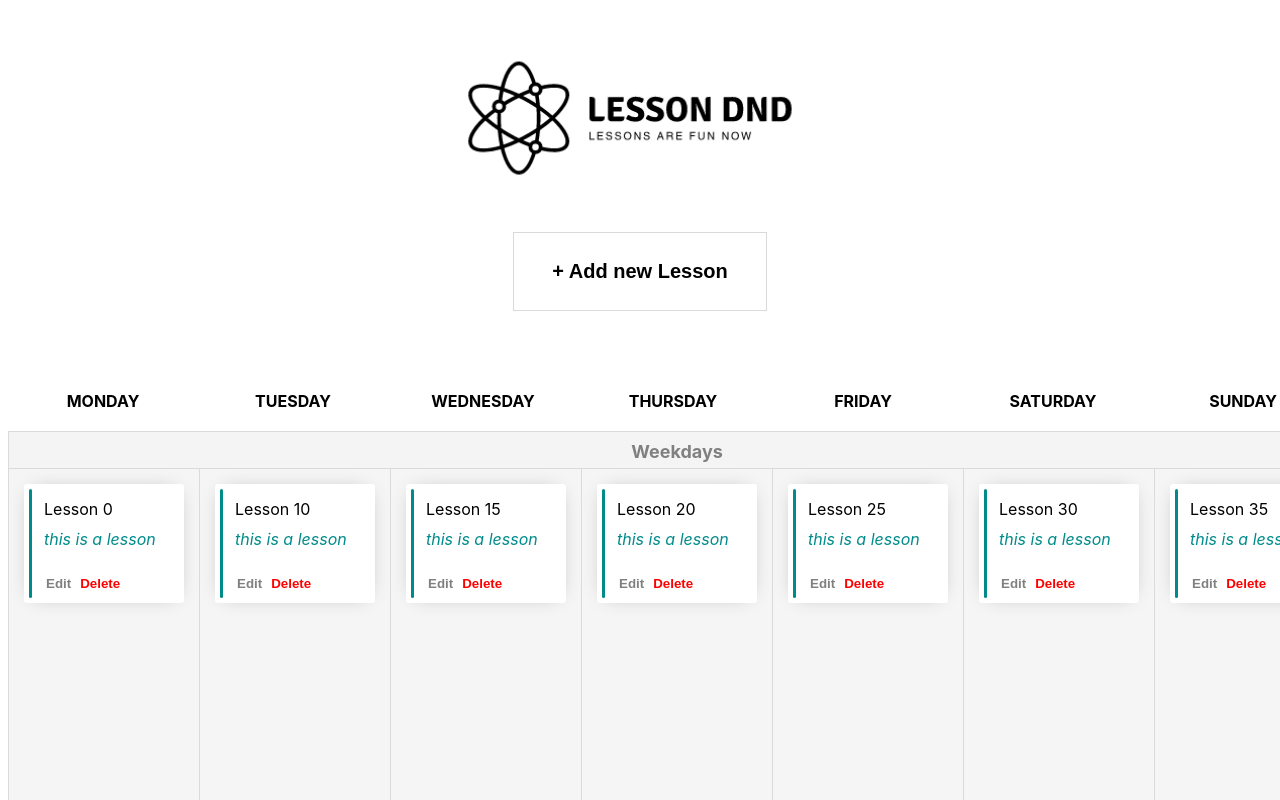
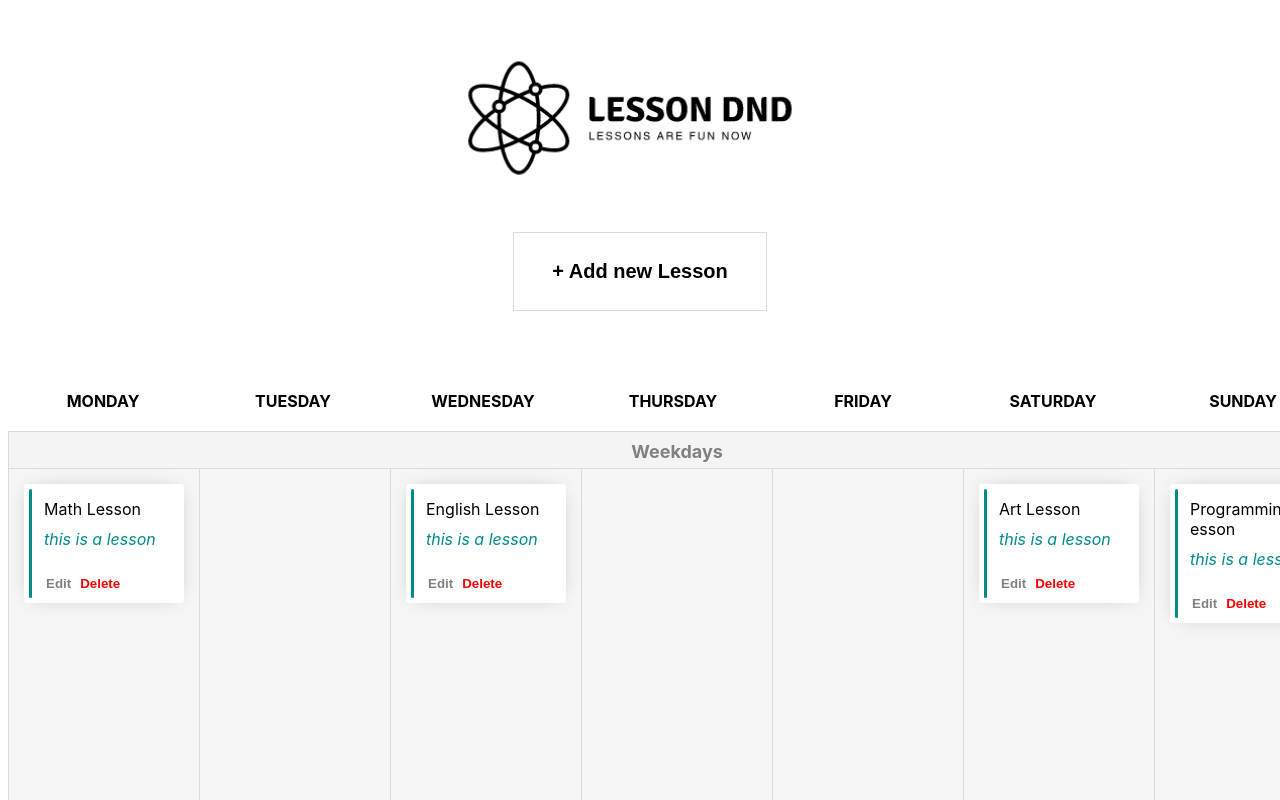
Before and after one commit to Mahfouzer/Lessons-dnd, a React (Create React App) app: page / in a window 1280 px wide. Shown: the top 800 px of the page. Built offline with nearby package versions, Linux system fonts and the light colour scheme.

Commit message:
update types in every component to not have unmenaningful "any"

```diff
--- a/src/Components/Lesson/Lesson.tsx
+++ b/src/Components/Lesson/Lesson.tsx
@@ -1,3 +1,5 @@
+import { DraggableProvided, DraggableStateSnapshot } from "react-beautiful-dnd";
+import { LessonType } from "../../Models/Lesson.model";
 import {
   LessonCard,
   LessonContentWrapper,
@@ -6,6 +8,20 @@ import {
   UpdateButton,
 } from "./Lesson.styled";
 
+interface LessonProps {
+  item: LessonType;
+  daysIndex: number;
+  lessonIndex: number;
+  provided: DraggableProvided;
+  snapshot: DraggableStateSnapshot;
+  removeLessonHandler: (daysIndex: number, lessonIndex: number) => void;
+  updateLessonHandler: (
+    item: LessonType,
+    daysIndex: number,
+    lessonIndex: number
+  ) => void;
+}
+
 export default function Lesson({
   item,
   daysIndex,
@@ -13,8 +29,8 @@ export default function Lesson({
   provided,
   snapshot,
   removeLessonHandler,
-  updateLessonHandler
-}: any) {
+  updateLessonHandler,
+}: LessonProps) {
   return (
     <LessonCard
       ref={provided.innerRef}
@@ -24,9 +40,7 @@ export default function Lesson({
     >
       <LessonContentWrapper>
         {item.subject}
-        <LessonDescription>
-        {item.description}
-        </LessonDescription>
+        <LessonDescription>{item.description}</LessonDescription>
 
         <UpdateButton
           type="button"
--- a/src/Components/WeekSchedule/WeekSchedule.tsx
+++ b/src/Components/WeekSchedule/WeekSchedule.tsx
@@ -1,114 +1,133 @@
 import { useState } from "react";
-import { DragDropContext, Droppable, Draggable } from "react-beautiful-dnd";
+import {
+  DragDropContext,
+  Droppable,
+  Draggable,
+  DropResult,
+} from "react-beautiful-dnd";
 import {
   AddLessonButton,
-  Banner,
   DayContainer,
-  DayInfo,
   WeekContainer,
   CloseButton,
+  ScheduleContainer,
 } from "./WeekSchedule.styled";
 import Lesson from "../Lesson/Lesson";
-import { Days } from "../../Models/Days.model";
 import LessonModal from "../LessonModal/LessonModal";
 import LessonForm from "../LessonForm/LessonForm";
-import { getItems, move, reorder } from "./helpers";
+import { generateLesson, move, reorder } from "./helpers";
+import WeekScheduleHeader from "./WeekScheduleHeader";
+import { LessonType } from "../../Models/Lesson.model";
 
 export default function WeekSchedule() {
   const [isLessonModalOpen, updateModalVisibility] = useState(false);
-  const [targetLesson, setTargetLesson] = useState(null);
-  const [state, setState] = useState([
-    getItems(10),
-    getItems(15, 10),
-    getItems(5, 15),
-    getItems(25, 20),
-    getItems(25, 25),
-    getItems(5, 30),
-    getItems(5, 35),
+  const [targetLesson, setTargetLesson] = useState<null|LessonType>(null);
+  const [weekScheduleData, setWeekScheduleData] = useState([
+    generateLesson("Math"),
+    [],
+    generateLesson("English"),
+    [],
+    [],
+    generateLesson("Art"),
+    generateLesson("Programming"),
   ]);
 
-  function onDragEnd(result: any) {
+  function onDragEnd(result: DropResult): void {
     const { source, destination } = result;
 
     // dropped outside the list
     if (!destination) {
       return;
     }
-    const sInd: number = +source.droppableId;
-    const dInd = +destination.droppableId;
+    const sourceIndex: number = Number(source.droppableId);
+    const destinationIndex: number = Number(destination.droppableId);
 
     // dropped inside the same column
-    if (sInd === dInd) {
-      const items = reorder(state[sInd], source.index, destination.index);
-      const newState: any[] = [...state];
-      newState[sInd] = items;
-      setState(newState);
+    if (sourceIndex === destinationIndex) {
+      const items: LessonType[] = reorder(
+        weekScheduleData[sourceIndex],
+        source.index,
+        destination.index
+      );
+      const newWeekScheduleData = [...weekScheduleData];
+
+      newWeekScheduleData[sourceIndex] = items;
+      setWeekScheduleData(newWeekScheduleData);
     } else {
-      const result: any = move(state[sInd], state[dInd], source, destination);
-      const newState: any[] = [...state];
-      newState[sInd] = result[sInd];
-      newState[dInd] = result[dInd];
+      const result = move(
+        weekScheduleData[sourceIndex],
+        weekScheduleData[destinationIndex],
+        source,
+        destination
+      );
+      const newWeekScheduleData = [...weekScheduleData];
+      newWeekScheduleData[sourceIndex] = result[sourceIndex];
+      newWeekScheduleData[destinationIndex] = result[destinationIndex];
 
-      setState(newState);
+      setWeekScheduleData(newWeekScheduleData);
     }
   }
 
-  const toggleModalVisibility = () => {
-    updateModalVisibility((visible) => !visible);
+  const toggleModalVisibility = (): void => {
+    updateModalVisibility((visible: boolean) => !visible);
   };
 
-  const removeLessonHandler = (daysIndex: number, lessonIndex: number) => {
-    const newState = [...state];
-    newState[daysIndex].splice(lessonIndex, 1);
-    setState(newState);
+  const removeLessonHandler = (
+    daysIndex: number,
+    lessonIndex: number
+  ): void => {
+    const newWeekScheduleData = [...weekScheduleData];
+    newWeekScheduleData[daysIndex].splice(lessonIndex, 1);
+    setWeekScheduleData(newWeekScheduleData);
   };
 
-  const addNewLesson = (data: any) => {
+  const addNewLesson = (data: LessonType): void => {
     const dayNumber = Number(data.dayIndex);
     delete data.dayIndex;
-    let schedule = [...state];
+    let schedule = [...weekScheduleData];
     schedule[dayNumber] = [...schedule[dayNumber], data];
-    setState(schedule);
+    setWeekScheduleData(schedule);
   };
 
-  const updateCurrentLesson = (data: any) => {
-    let schedule = [...state];
+  const updateCurrentLesson = (data: LessonType): void => {
+    let schedule = [...weekScheduleData];
     const dayNumber = Number(data.dayIndex);
     const { id, subject, description } = data;
     delete data.dayIndex;
 
     let targetedLessonIndex = schedule[dayNumber].findIndex(
-      (lesson) => lesson.id == id
+      (lesson: LessonType) => lesson.id == id
     );
     schedule[dayNumber][targetedLessonIndex] = { id, subject, description };
 
-    setState(schedule);
+    setWeekScheduleData(schedule);
     setTargetLesson(null);
   };
 
-  const renderDaysName = () =>
-    Array.from({ length: 7 }).map((el, ind) => (
-      <DayInfo key={Days[ind]}>{Days[ind]}</DayInfo>
-    ));
+  const openNewLessonModal = () => {
+    setTargetLesson(null);
+    toggleModalVisibility();
+  };
+
+  const handleLessonSubmit = (data: LessonType): void => {
+    if (targetLesson) {
+      updateCurrentLesson(data);
+    } else {
+      addNewLesson(data);
+    }
+    toggleModalVisibility();
+  };
 
   return (
-    <div>
-      <AddLessonButton
-        type="button"
-        onClick={() => {
-          setTargetLesson(null);
-          toggleModalVisibility();
-        }}
-      >
+    <>
+      <AddLessonButton type="button" onClick={openNewLessonModal}>
         + Add new Lesson
       </AddLessonButton>
-
-      <WeekContainer>{renderDaysName()}</WeekContainer>
-      <Banner>Weekdays</Banner>
-
+      <ScheduleContainer>
+        <WeekScheduleHeader />
         <WeekContainer>
           <DragDropContext onDragEnd={onDragEnd}>
-          {state.map((el, daysIndex) => (
+            {weekScheduleData.map((el, daysIndex) => (
               <Droppable key={daysIndex} droppableId={`${daysIndex}`}>
                 {(provided, snapshot) => (
                   <DayContainer
@@ -131,8 +150,8 @@ export default function WeekSchedule() {
                             snapshot={snapshot}
                             removeLessonHandler={removeLessonHandler} // could be refactored into a component
                             updateLessonHandler={(
-                            item: any,
-                            daysIndex: any,
+                              item: LessonType,
+                              daysIndex: number
                             ) => {
                               setTargetLesson({ ...item, dayIndex: daysIndex });
                               toggleModalVisibility();
@@ -152,17 +171,11 @@ export default function WeekSchedule() {
         <LessonModal isLessonModalOpen={isLessonModalOpen}>
           <CloseButton onClick={toggleModalVisibility}>Close</CloseButton>
           <LessonForm
-          submitHandler={(data: any) => {
-            if (targetLesson) {
-              updateCurrentLesson(data);
-            } else {
-              addNewLesson(data);
-            }
-            toggleModalVisibility();
-          }}
+            submitHandler={handleLessonSubmit}
             defaultValues={targetLesson}
           />
         </LessonModal>
-    </div>
+      </ScheduleContainer>
+    </>
   );
 }
--- /dev/null
+++ b/src/Components/WeekSchedule/WeekScheduleHeader.tsx
@@ -0,0 +1,16 @@
+import React from "react";
+import { Days } from "../../Models/Days.model";
+import { Banner, DayInfo, WeekContainer } from "./WeekSchedule.styled";
+
+export default function WeekScheduleHeader() {
+  const renderDaysName = () =>
+    Array.from({ length: 7 }).map((el, ind) => (
+      <DayInfo key={Days[ind]}>{Days[ind]}</DayInfo>
+    ));
+  return (
+    <header>
+      <WeekContainer>{renderDaysName()}</WeekContainer>
+      <Banner>Weekdays</Banner>
+    </header>
+  );
+}
--- a/src/Components/WeekSchedule/helpers.ts
+++ b/src/Components/WeekSchedule/helpers.ts
@@ -1,18 +1,23 @@
-export const reorder = (list: any, startIndex: any, endIndex: any) => {
+import { DraggableLocation } from "react-beautiful-dnd";
+import { LessonType } from "../../Models/Lesson.model";
+
+export const reorder = (
+  list: LessonType[],
+  startIndex: number,
+  endIndex: number
+): LessonType[] => {
   const result = Array.from(list);
   const [removed] = result.splice(startIndex, 1);
   result.splice(endIndex, 0, removed);
-  return result;
+  return result as LessonType[];
 };
 
-/**
- * Moves an item from one list to another list.
- */
+// Moves an item from one list to another list.
 export const move = (
-  source: any,
-  destination: any,
-  droppableSource: { droppableId: number; index: number },
-  droppableDestination: any
+  source: LessonType[],
+  destination: LessonType[],
+  droppableSource: DraggableLocation,
+  droppableDestination: DraggableLocation
 ) => {
   const sourceClone = Array.from(source);
   const destClone = Array.from(destination);
@@ -20,19 +25,19 @@ export const move = (
 
   destClone.splice(droppableDestination.index, 0, removed);
 
-  const result: any = {};
-  result[droppableSource.droppableId] = sourceClone;
-  result[droppableDestination.droppableId] = destClone;
+  const result: {[x:number]:LessonType[]}= {
+    [droppableSource.droppableId] : sourceClone,
+    [droppableDestination.droppableId] : destClone,
+  };
 
   return result;
 };
 
-
 // fake data generator
-export const getItems = (count: any, offset = 0) => [
-    {
-      id: `${Math.round(Math.random() * 100000)}`,
-      subject: `Lesson ${offset}`,
-      description: "this is a lesson",
-    },
-  ];
+export const generateLesson = (lessonSubject: string) => [
+  {
+    id: `${Math.round(Math.random() * 100000)}`,
+    subject: `${lessonSubject} Lesson`,
+    description: "this is a lesson",
+  },
+];
```
Also changed, not shown: src/Components/LessonForm/LessonForm.tsx (+12 -6 lines), src/Components/LessonModal/LessonModal.tsx (+7 -1 lines). Lines whose indentation alone changed are shown as unchanged.
